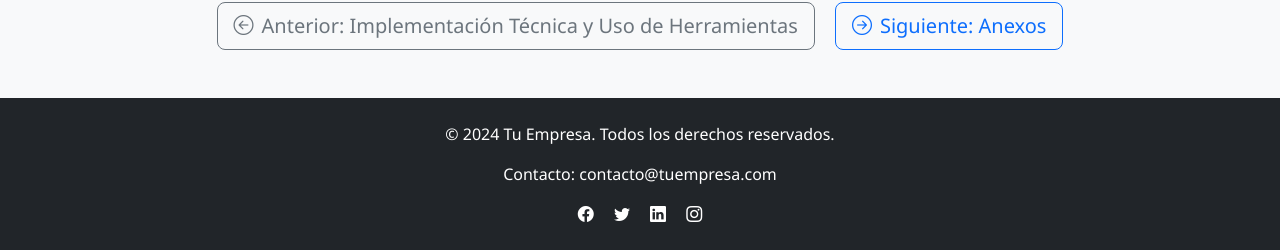
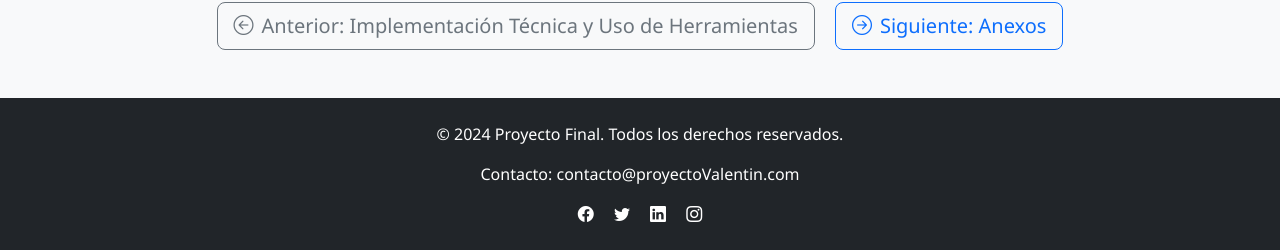
Before and after one commit to Valentinhp/PAGINA_ANALISIS, a FastAPI app: page /conclusiones in a window 1280 px wide; the page is wider, and only the part inside the window is pictured. Shown: the part 2280-2530 px from the top of that part. Run offline with FastAPI, Linux system fonts and the light colour scheme.

Commit message:
Ultimos Ajustes: Footer

```diff
--- a/templates/base.html
+++ b/templates/base.html
@@ -72,8 +72,8 @@
     <!-- Footer -->
     <footer class="bg-dark text-white py-4">
         <div class="container text-center">
-            <p>&copy; 2024 Tu Empresa. Todos los derechos reservados.</p>
-            <p>Contacto: <a href="mailto:contacto@tuempresa.com" class="text-white">contacto@tuempresa.com</a></p>
+            <p>&copy; 2024 Proyecto Final. Todos los derechos reservados.</p>
+            <p>Contacto: <a href="mailto:contacto@tuempresa.com" class="text-white">contacto@proyectoValentin.com</a></p>
             <div>
                 <a href="https://www.facebook.com/" class="text-white me-3" target="_blank"><i class="bi bi-facebook"></i></a>
                 <a href="https://www.twitter.com/" class="text-white me-3" target="_blank"><i class="bi bi-twitter"></i></a>
```
